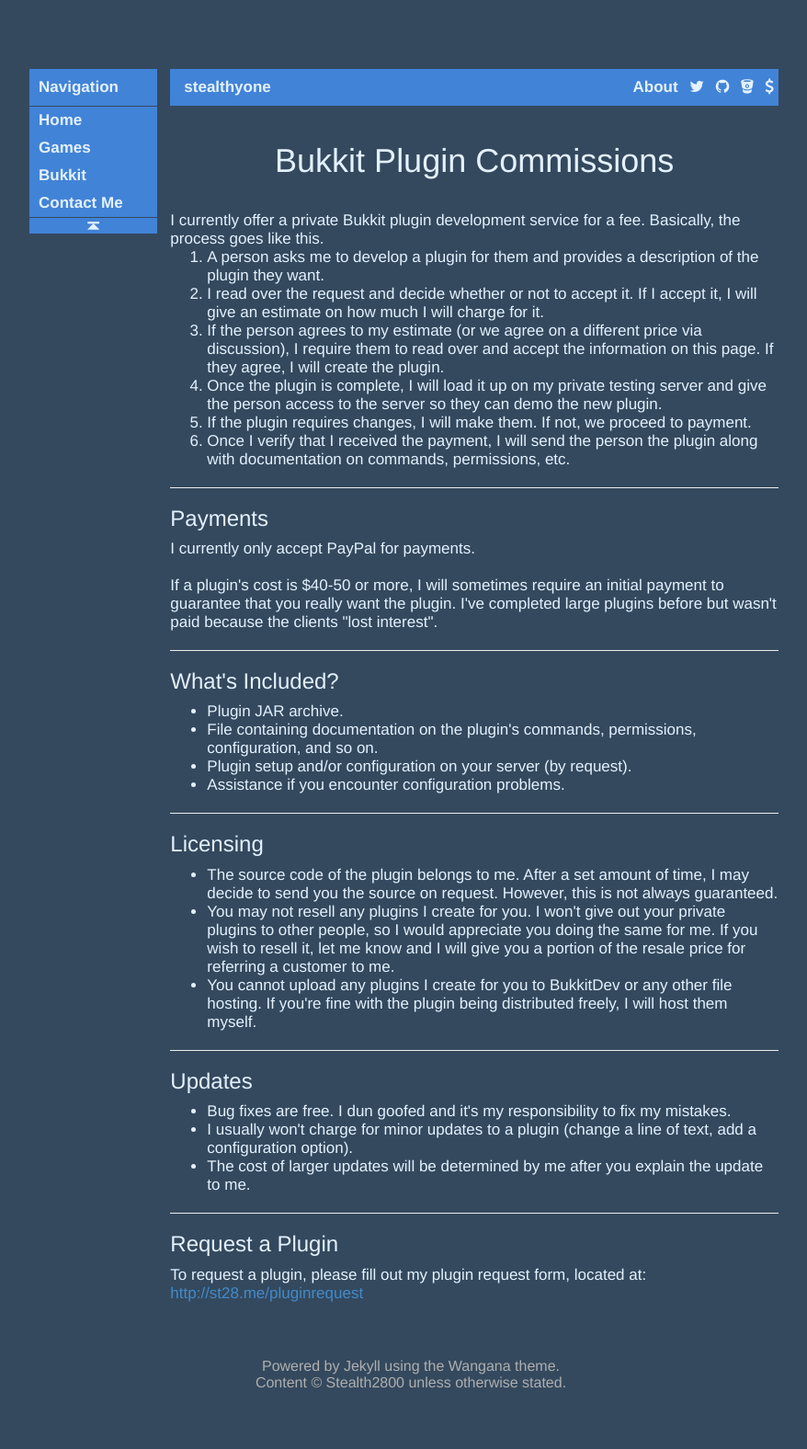
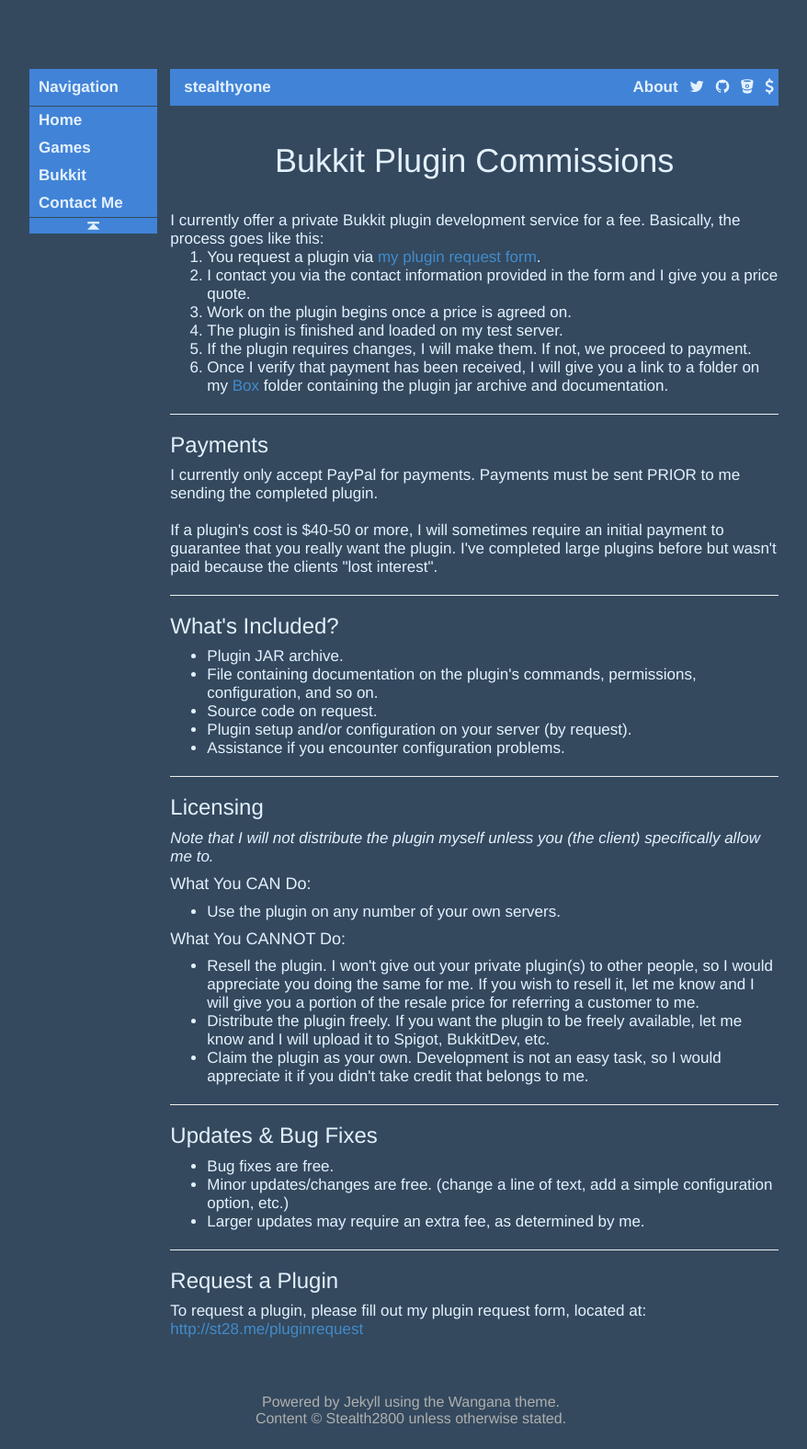
Before and after one commit to Stealth2800/stealth2800.github.io, a Jekyll site: the page built from bukkit/commissions/index.html, in a window 1280 px wide. Shown: the whole page at 92% size, without its empty margins (193-1071 px from the left). Built offline with Jekyll 4.4.1, drawn with Linux system fonts in a browser that asks for light colours; some web fonts are replaced; Markdown is read by kramdown in place of the engine named in the settings; comment, search, counter and statistics services are not loaded; before the commit the page ends 1537 px from its top, so only the background shows below that.

Commit message:
Modified Bukkit commission information page

```diff
--- a/bukkit/commissions/index.html
+++ b/bukkit/commissions/index.html
@@ -5,21 +5,21 @@
 
 I currently offer a private Bukkit plugin development service for a fee.
 
-Basically, the process goes like this.
+Basically, the process goes like this:
 <br />
 <ol>
-    <li>A person asks me to develop a plugin for them and provides a description of the plugin they want.</li>
-    <li>I read over the request and decide whether or not to accept it.  If I accept it, I will give an estimate on how much I will charge for it.</li>
-    <li>If the person agrees to my estimate (or we agree on a different price via discussion), I require them to read over and accept the information on this page.  If they agree, I will create the plugin.</li>
-    <li>Once the plugin is complete, I will load it up on my private testing server and give the person access to the server so they can demo the new plugin.</li>
-    <li>If the plugin requires changes, I will make them.  If not, we proceed to payment.</li>
-    <li>Once I verify that I received the payment, I will send the person the plugin along with documentation on commands, permissions, etc.</li>
+    <li>You request a plugin via <a href="http://st28.me/pluginrequest">my plugin request form</a>.</li>
+    <li>I contact you via the contact information provided in the form and I give you a price quote.</li>
+    <li>Work on the plugin begins once a price is agreed on.</li>
+    <li>The plugin is finished and loaded on my test server.</li>
+    <li>If the plugin requires changes, I will make them. If not, we proceed to payment.</li>
+    <li>Once I verify that payment has been received, I will give you a link to a folder on my <a href="https://www.box.com/">Box</a> folder containing the plugin jar archive and documentation.</li>
 </ol>
 
 <hr>
 
 <h3>Payments</h3>
-I currently only accept PayPal for payments.<br />
+I currently only accept PayPal for payments. Payments must be sent PRIOR to me sending the completed plugin.<br />
 <br />
 If a plugin's cost is $40-50 or more, I will sometimes require an initial payment to guarantee that you really want the plugin.  I've completed large plugins before but wasn't paid because the clients "lost interest".
 
@@ -29,6 +29,7 @@
 <ul>
     <li>Plugin JAR archive.</li>
     <li>File containing documentation on the plugin's commands, permissions, configuration, and so on.</li>
+    <li>Source code on request.</li>
     <li>Plugin setup and/or configuration on your server (by request).
     <li>Assistance if you encounter configuration problems.</li>
 </ul>
@@ -36,19 +37,28 @@
 <hr>
 
 <h3>Licensing</h3>
+
+<i>Note that I will not distribute the plugin myself unless you (the client) specifically allow me to.</i>
+
+<h4>What You CAN Do:</h4>
 <ul>
-    <li>The source code of the plugin belongs to me.  After a set amount of time, I may decide to send you the source on request.  However, this is not always guaranteed.</li>
-    <li>You may not resell any plugins I create for you.  I won't give out your private plugins to other people, so I would appreciate you doing the same for me.  If you wish to resell it, let me know and I will give you a portion of the resale price for referring a customer to me.</li>
-    <li>You cannot upload any plugins I create for you to BukkitDev or any other file hosting.  If you're fine with the plugin being distributed freely, I will host them myself.</li>
+    <li>Use the plugin on any number of your own servers.</li>
+</ul>
+
+<h4>What You CANNOT Do:</h4>
+<ul>
+    <li>Resell the plugin. I won't give out your private plugin(s) to other people, so I would appreciate you doing the same for me. If you wish to resell it, let me know and I will give you a portion of the resale price for referring a customer to me.</li>
+    <li>Distribute the plugin freely. If you want the plugin to be freely available, let me know and I will upload it to Spigot, BukkitDev, etc.</li>
+    <li>Claim the plugin as your own. Development is not an easy task, so I would appreciate it if you didn't take credit that belongs to me.</li>
 </ul>
 
 <hr>
 
-<h3>Updates</h3>
+<h3>Updates & Bug Fixes</h3>
 <ul>
-    <li>Bug fixes are free.  I dun goofed and it's my responsibility to fix my mistakes.</li>
-    <li>I usually won't charge for minor updates to a plugin (change a line of text, add a configuration option).</li>
-    <li>The cost of larger updates will be determined by me after you explain the update to me.</li>
+    <li>Bug fixes are free.</li>
+    <li>Minor updates/changes are free. (change a line of text, add a simple configuration option, etc.)</li>
+    <li>Larger updates may require an extra fee, as determined by me.</li>
 </ul>
 
 <hr>
```
